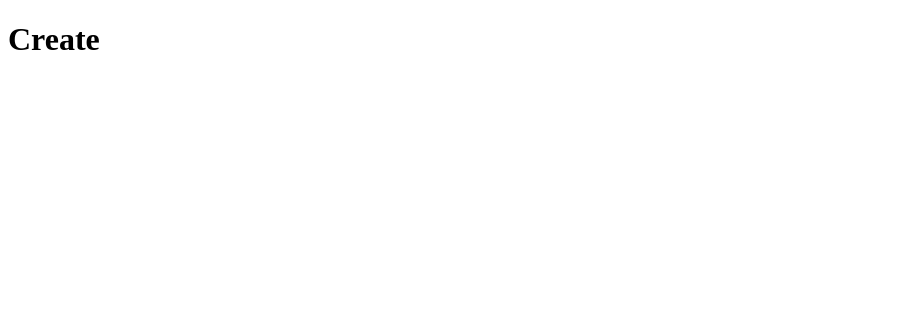
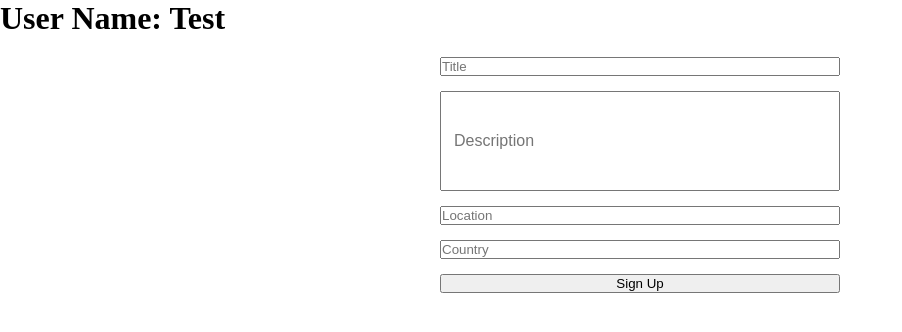
Before and after one commit to step5790/travel_destination_project, a Flask app: page /create_destination in a window 1280 px wide. Before the commit the part shown is almost empty. Shown: the top 332 px of the page, without its empty margins (0-902 px from the left). Run offline with Flask 3, Linux system fonts and the light colour scheme.

Commit message:
adding fomr & style to create destination

```diff
--- a/static/app.css
+++ b/static/app.css
@@ -69,3 +69,25 @@ footer{
     height: 0.5rem;
     background-color: gray;
 }
+
+input[name="travel_description"] {
+  width: 100%;
+  height: 100px;
+  padding: 12px;
+  font-size: 16px;
+  vertical-align: top;
+}
+
+.create_container {
+    display: flex;
+    justify-content: center;
+    padding: 20px;
+}
+
+.create_container form {
+    display: flex;
+    flex-direction: column;
+    gap: 15px;
+    width: 100%;
+    max-width: 400px;
+}
--- a/templates/page_create_destination.html
+++ b/templates/page_create_destination.html
@@ -3,11 +3,27 @@
 <head>
     <meta charset="UTF-8">
     <meta name="viewport" content="width=device-width, initial-scale=1.0">
+    <link rel="stylesheet" href="/static/app.css">
+
     <title>Sign Up</title>
 </head>
 <body>
 
-    <h1>Create</h1>
+    <h1>User Name: Test</h1>
+    <div class="create_container">
+    <form action="/create_destination" method="post">
+
+    <input name="travel_title" type="text" placeholder="Title" >
+    <input name="travel_description" type="text" placeholder="Description" >
+    <input name="travel_location" type="text" placeholder="Location" >
+    <input name="travel_country" type="text" placeholder="Country" >
+
+    <button>
+        Sign Up
+    </button>
+
+    </form>
+    </div>
 
 </body>
 </html>
--- a/templates/page_signup.html
+++ b/templates/page_signup.html
@@ -4,7 +4,6 @@
     <meta charset="UTF-8">
     <meta name="viewport" content="width=device-width, initial-scale=1.0">
     <link rel="stylesheet" href="/static/app.css">
-    <!-- <script src="static/app.js" defer></script> -->
     <title>
         Signup
     </title>
```
Also changed, not shown: app.py (+7 -4 lines).
